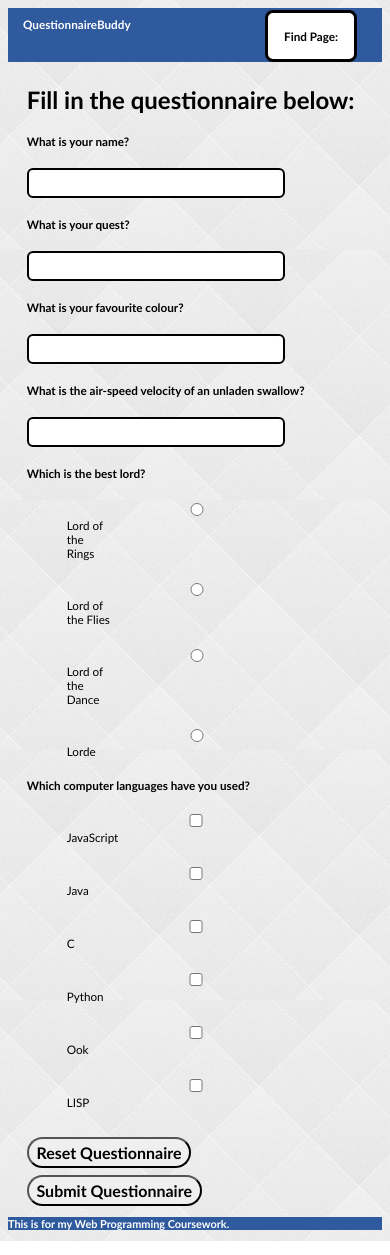
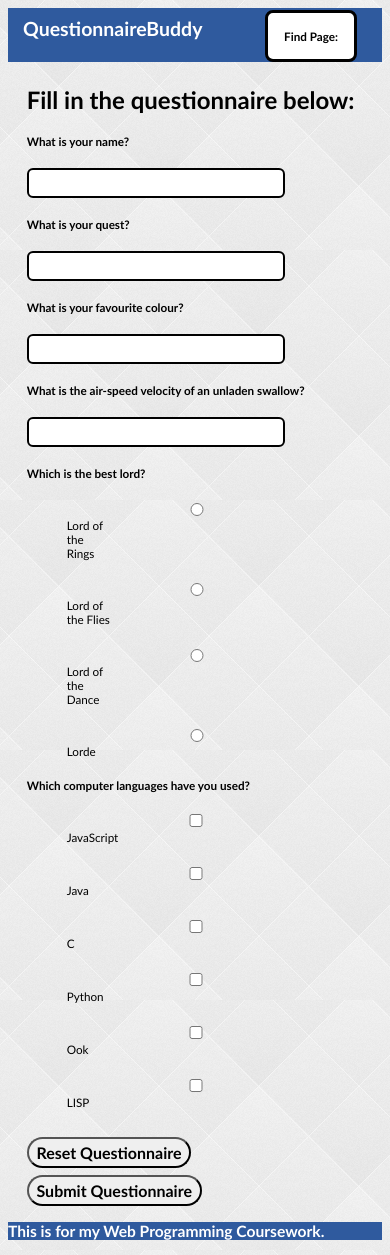
Before and after one commit to COTEKieran/Questionnaire_Website, a website: page completequestionnaire.html in a window 390 px wide. Drawn offline with Linux system fonts and the light colour scheme.

Commit message:
Styling changes

```diff
--- a/questionnaire.css
+++ b/questionnaire.css
@@ -24,6 +24,13 @@ footer {
   background-color: #2f5a9e;
   font-weight: bold;
   font-size:2.8vw;
+}
+
+@media(max-width:700px){
+
+  footer{
+    font-size:4vw;
+  }
 }
 
 /* Navbar */
@@ -115,6 +122,11 @@ header button:hover span:after {
 
   .toggle button{
     font-size: 3vw;
+  }
+}
+@media(max-width:700px){
+  h1{
+    font-size:5vw;
   }
 }
 
```
